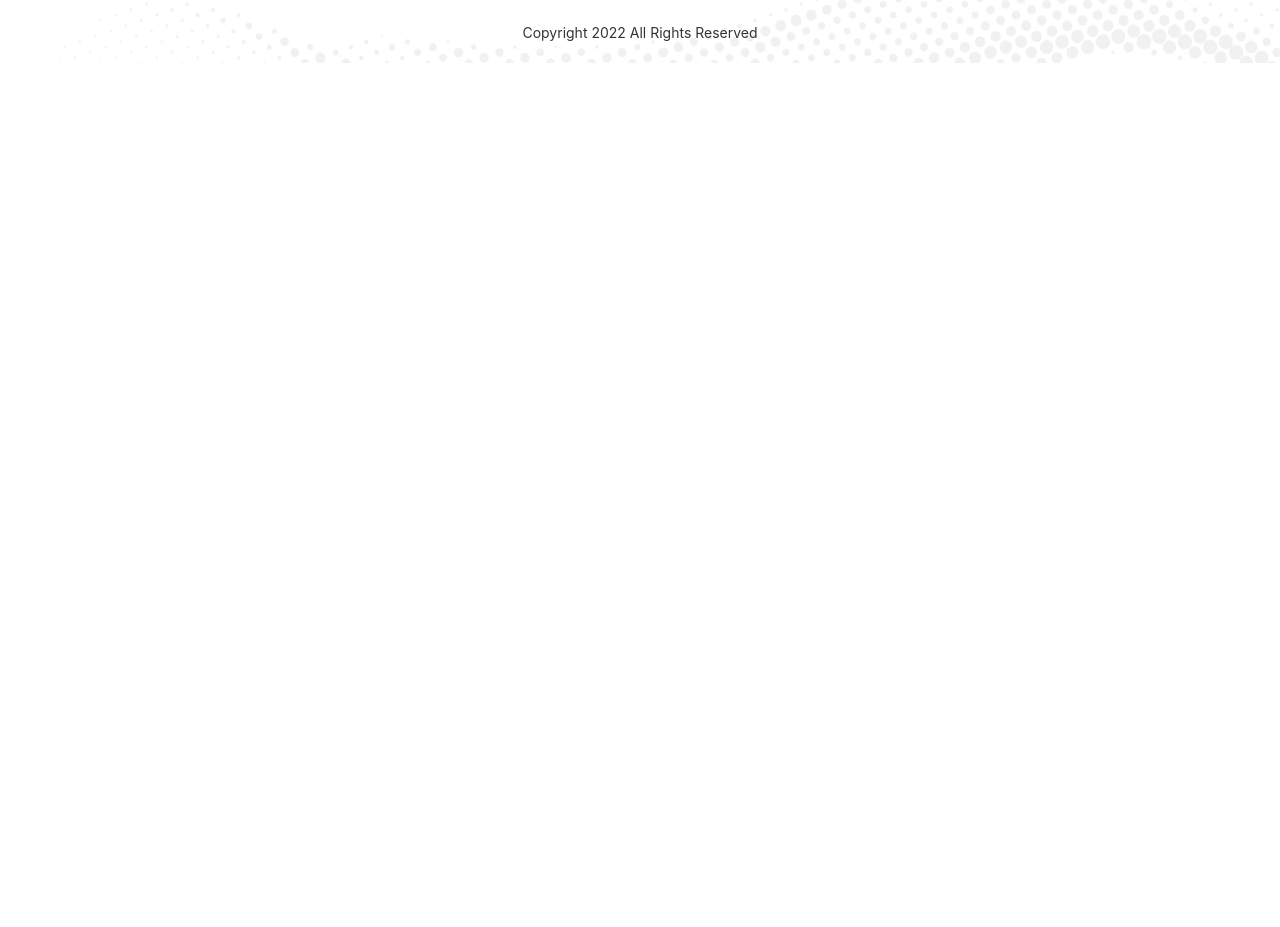
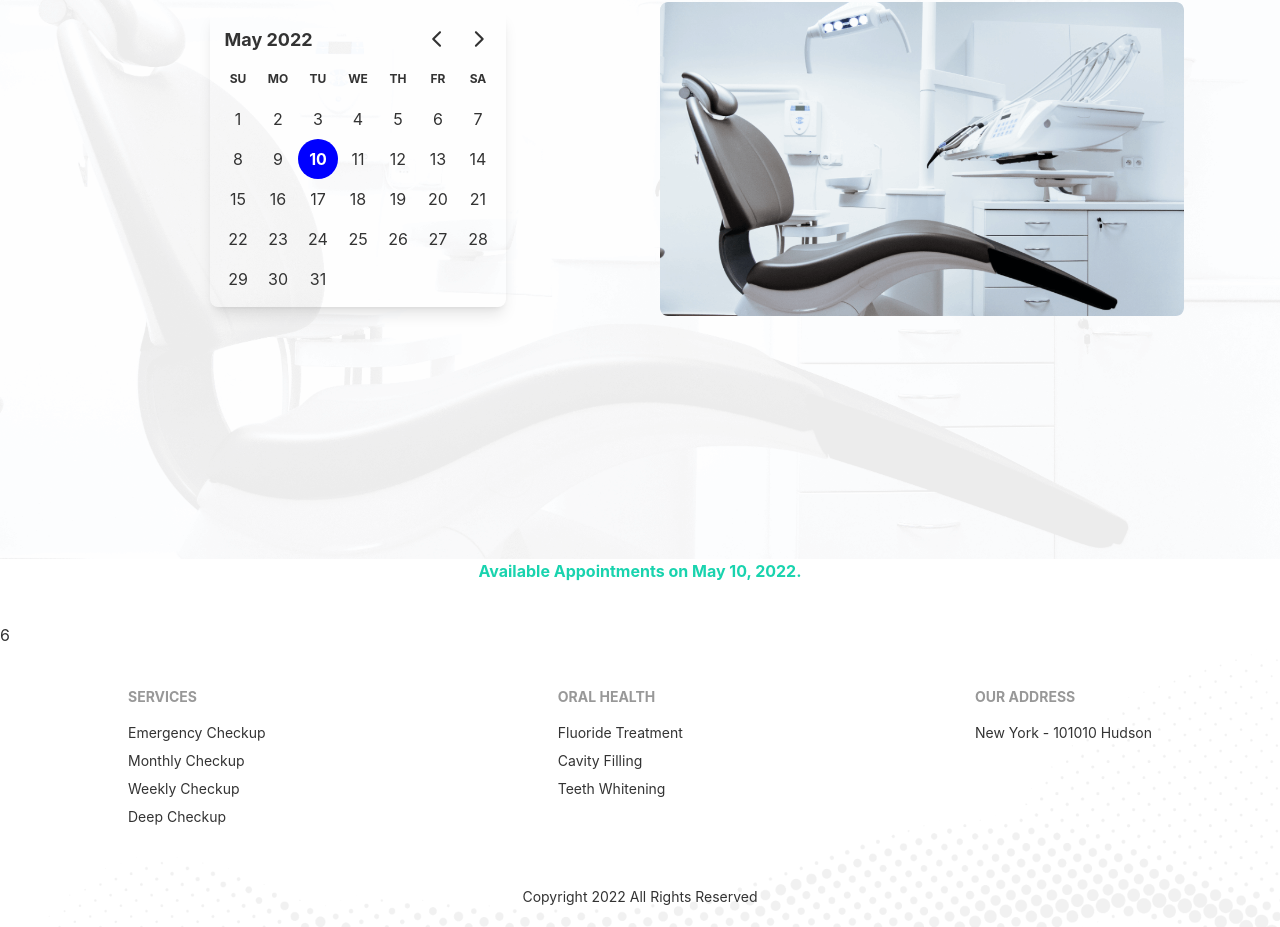
Before and after one commit to sajeeb-me/doctors-portal-client, a React (Create React App) app: page /appointment in a window 1280 px wide. Shown: the part 353-1280 px from the top of the page. Before the commit the page ends 800 px from the top, so only its background shows below. Built offline with nearby package versions, Linux system fonts and the light colour scheme.

Commit message:
appointment

```diff
--- a/package.json
+++ b/package.json
@@ -7,7 +7,9 @@
     "@testing-library/react": "^13.2.0",
     "@testing-library/user-event": "^13.5.0",
     "daisyui": "^2.14.3",
+    "date-fns": "^2.28.0",
     "react": "^18.1.0",
+    "react-day-picker": "^8.0.4",
     "react-dom": "^18.1.0",
     "react-router-dom": "^6.3.0",
     "react-scripts": "5.0.1",
--- /dev/null
+++ b/public/services.json
@@ -0,0 +1,74 @@
+[
+    {
+        "_id": 1,
+        "name": "Teeth Orthodontics",
+        "slots": [
+            "08.00 AM - 08.30 AM",
+            "08.30 AM - 09.00 AM",
+            "09.00 AM - 9.30 AM",
+            "09.30 AM - 10.00 AM",
+            "10.00 AM - 10.30 AM",
+            "10.30 AM - 11.00 AM"
+        ]
+    },
+    {
+        "_id": 2,
+        "name": "Cosmetic Dentistry",
+        "slots": [
+            "08.00 AM - 08.30 AM",
+            "08.30 AM - 09.00 AM",
+            "09.00 AM - 9.30 AM",
+            "09.30 AM - 10.00 AM",
+            "10.00 AM - 10.30 AM",
+            "10.30 AM - 11.00 AM"
+        ]
+    },
+    {
+        "_id": 3,
+        "name": "Teeth Cleaning",
+        "slots": [
+            "08.00 AM - 08.30 AM",
+            "08.30 AM - 09.00 AM",
+            "09.00 AM - 9.30 AM",
+            "09.30 AM - 10.00 AM",
+            "10.00 AM - 10.30 AM",
+            "10.30 AM - 11.00 AM"
+        ]
+    },
+    {
+        "_id": 4,
+        "name": "Cavity Protection",
+        "slots": [
+            "08.00 AM - 08.30 AM",
+            "08.30 AM - 09.00 AM",
+            "09.00 AM - 9.30 AM",
+            "09.30 AM - 10.00 AM",
+            "10.00 AM - 10.30 AM",
+            "10.30 AM - 11.00 AM"
+        ]
+    },
+    {
+        "_id": 5,
+        "name": "Pediatric Dental",
+        "slots": [
+            "08.00 AM - 08.30 AM",
+            "08.30 AM - 09.00 AM",
+            "09.00 AM - 9.30 AM",
+            "09.30 AM - 10.00 AM",
+            "10.00 AM - 10.30 AM",
+            "10.30 AM - 11.00 AM"
+        ]
+    },
+    {
+        "_id": 6,
+        "name": "Oral Surgery",
+        "slots": [
+            "08.00 AM - 08.30 AM",
+            "08.30 AM - 09.00 AM",
+            "09.00 AM - 9.30 AM",
+            "09.30 AM - 10.00 AM",
+            "10.00 AM - 10.30 AM",
+            "10.30 AM - 11.00 AM"
+        ]
+    }
+]
--- a/src/App.js
+++ b/src/App.js
@@ -7,12 +7,11 @@ import Home from './Pages/Home/Home';
 import Login from './Pages/Login/Login/Login';
 import Register from './Pages/Login/Register/Register';
 import Reviews from './Pages/Reviews/Reviews';
-import Footer from './Pages/Shared/Footer/Footer';
 import Header from './Pages/Shared/Header/Header';
 
 function App() {
   return (
-    <div>
+    <div className="max-w-screen-2xl mx-auto">
       <Header />
       <Routes>
         <Route path='/' element={<Home />} />
@@ -23,7 +22,6 @@ function App() {
         <Route path='/login' element={<Login />} />
         <Route path='/register' element={<Register />} />
       </Routes>
-      <Footer />
     </div>
   );
 }
--- a/src/Pages/Appointment/Appointment.js
+++ b/src/Pages/Appointment/Appointment.js
@@ -1,9 +1,16 @@
-import React from 'react';
+import React, { useState } from 'react';
+import Footer from '../Shared/Footer/Footer';
+import AppointmentBanner from './AppointmentBanner';
+import AvailableAppointment from './AvailableAppointment';
 
 const Appointment = () => {
+    const [date, setDate] = useState(new Date());
     return (
         <div>
-            <h1>Appointment</h1>
+            <AppointmentBanner date={date} setDate={setDate} />
+            <AvailableAppointment date={date} />
+
+            <Footer />
         </div>
     );
 };
--- /dev/null
+++ b/src/Pages/Appointment/AppointmentBanner.js
@@ -0,0 +1,32 @@
+import React from 'react';
+import BannerImage from '../../assets/images/chair.png'
+import BgImage from '../../assets/images/bg.png';
+import { DayPicker } from 'react-day-picker';
+import 'react-day-picker/dist/style.css';
+
+const AppointmentBanner = ({ date, setDate }) => {
+
+    return (
+        <div style={{ backgroundImage: `url(${BgImage})` }} className='bg-cover bg-no-repeat'>
+            <section className='lg:px-20'>
+                <div className={`hero lg:min-h-screen`}>
+                    <div className="hero-content flex-col lg:flex-row-reverse gap-10 py-5">
+                        <div className='flex-1'>
+                            <img src={BannerImage} alt='chair' className="rounded-lg" />
+                        </div>
+                        <div className='flex-1 flex justify-center'>
+                            <DayPicker
+                                className='rounded-lg shadow-lg p-2'
+                                mode="single"
+                                selected={date}
+                                onSelect={setDate}
+                            />
+                        </div>
+                    </div>
+                </div>
+            </section>
+        </div >
+    );
+};
+
+export default AppointmentBanner;
--- /dev/null
+++ b/src/Pages/Appointment/AvailableAppointment.js
@@ -0,0 +1,23 @@
+import { format } from 'date-fns';
+import React, { useEffect, useState } from 'react';
+
+const AvailableAppointment = ({ date }) => {
+    const [services, setServices] = useState([]);
+    useEffect(() => {
+        fetch('services.json')
+            .then(res => res.json())
+            .then(data => setServices(data))
+    }, [])
+    return (
+        <section>
+            <div>
+                <p className='text-center text-secondary font-bold pb-10'>Available Appointments on {format(date, 'PP')}.</p>
+            </div>
+            <div>
+                {services.length}
+            </div>
+        </section>
+    );
+};
+
+export default AvailableAppointment;
--- a/src/Pages/Home/Home.js
+++ b/src/Pages/Home/Home.js
@@ -5,6 +5,7 @@ import Services from './Services/Services';
 import Testimonial from './Testimonial/Testimonial';
 import TopBanner from './TopBanner';
 import MakeAppointment from './MakeAppointment';
+import Footer from '../Shared/Footer/Footer';
 
 const Home = () => {
     return (
@@ -15,6 +16,7 @@ const Home = () => {
             <MakeAppointment />
             <Testimonial />
             <ContactUs />
+            <Footer />
         </div>
     );
 };
--- a/src/Pages/Shared/Footer/Footer.js
+++ b/src/Pages/Shared/Footer/Footer.js
@@ -4,10 +4,10 @@ import footer from '../../../assets/images/footer.png';
 
 const Footer = () => {
     return (
-        <div
+        <footer
             style={{ backgroundImage: `url(${footer})` }}
             className="bg-cover">
-            <footer className="footer md:px-32 p-10 text-base-content flex justify-between">
+            < div className="footer md:px-32 p-10 text-base-content justify-between">
                 <div>
                     <span className="footer-title">Services</span>
                     <Link to='/' className="link link-hover">Emergency Checkup</Link>
@@ -25,11 +25,11 @@ const Footer = () => {
                     <span className="footer-title">OUR ADDRESS</span>
                     <Link to='/' className="link link-hover">New York - 101010 Hudson</Link>
                 </div>
-            </footer>
+            </div>
             <div>
                 <p className='text-center py-5 text-sm'>Copyright 2022 All Rights Reserved</p>
             </div>
-        </div>
+        </footer>
     );
 };
 
```
Also changed, not shown: 1 other file (tests, documents, lock files or other folders).
